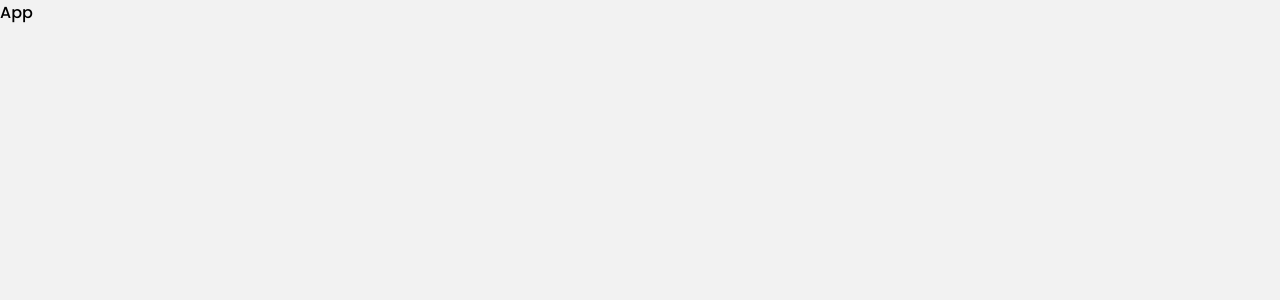
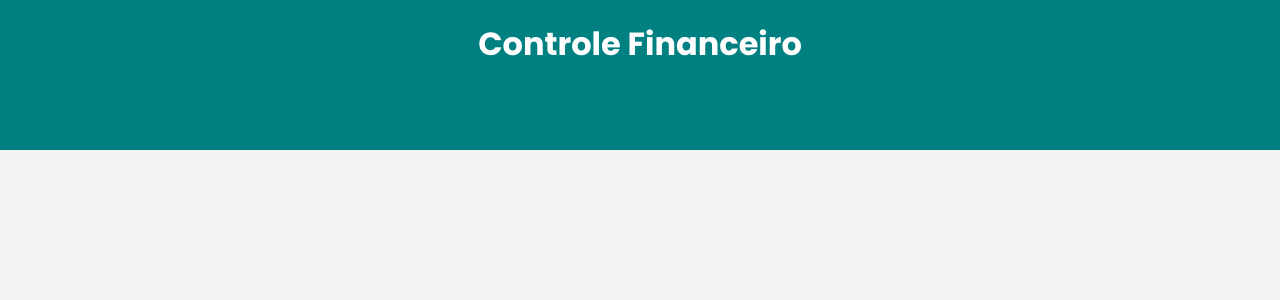
Before and after one commit to Pabluu/sistema-controle-financeiro, a React (Create React App) app: page / in a window 1280 px wide. Shown: the top 300 px of the page. Built offline with nearby package versions, Linux system fonts and the light colour scheme.

Commit message:
add: Finalizando Header

```diff
--- a/src/App.js
+++ b/src/App.js
@@ -1,10 +1,11 @@
 import React from "react";
 import GlobalStyle from "./styles/global";
+import Header from "./components/Header";
 
 export default function App() {
   return (
     <>
-      <div>App</div>
+      <Header />
       <GlobalStyle />
     </>
   );
--- a/src/components/Header/index.js
+++ b/src/components/Header/index.js
@@ -0,0 +1,14 @@
+import React from "react";
+import * as C from "./styles";
+
+const Header = () => {
+  return (
+    <C.Container>
+      <C.Header>
+        <C.Title>Controle Financeiro</C.Title>
+      </C.Header>
+    </C.Container>
+  );
+};
+
+export default Header;
--- a/src/components/Header/styles.js
+++ b/src/components/Header/styles.js
@@ -0,0 +1,14 @@
+import styled from "styled-components";
+
+export const Container = styled.div`
+  height: 150px;
+  text-align: center;
+  background: teal;
+`;
+
+export const Header = styled.h1``;
+
+export const Title = styled.div`
+  padding-top: 20px;
+  color: #fff;
+`;
```
